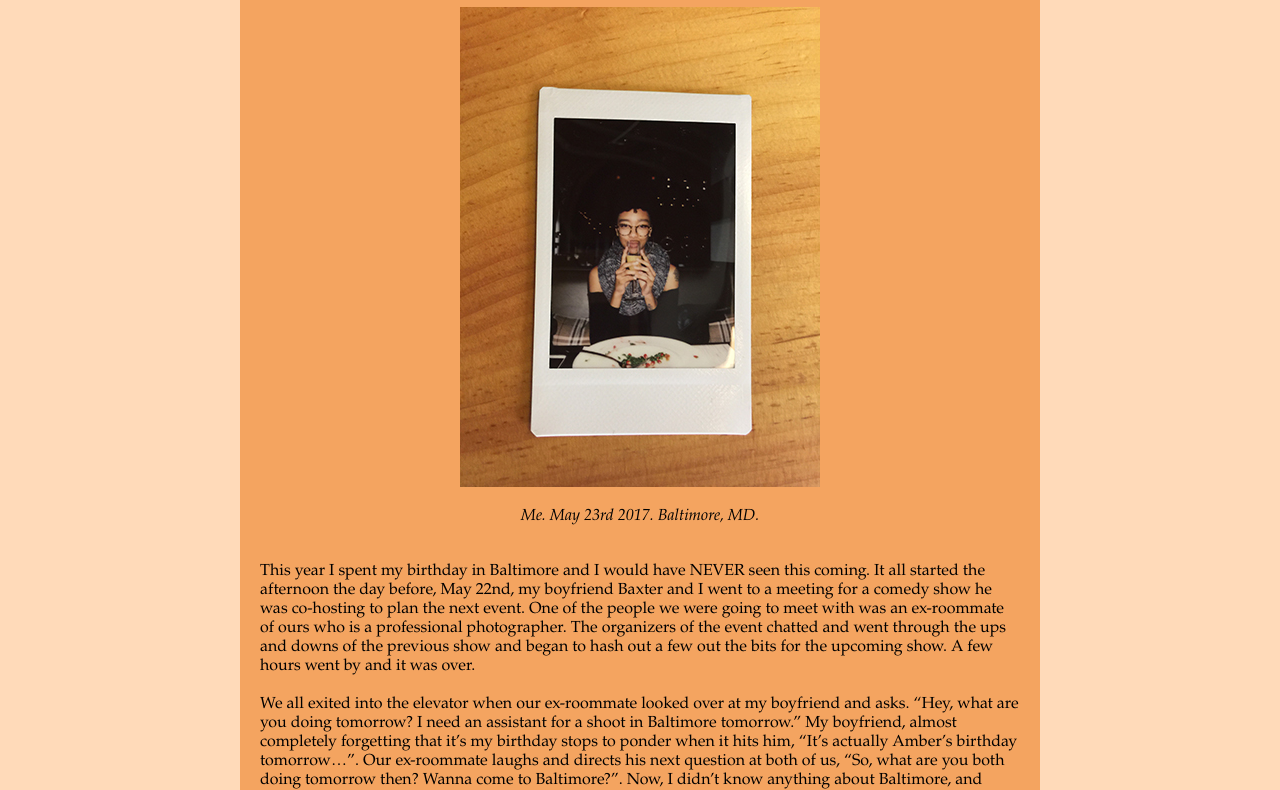
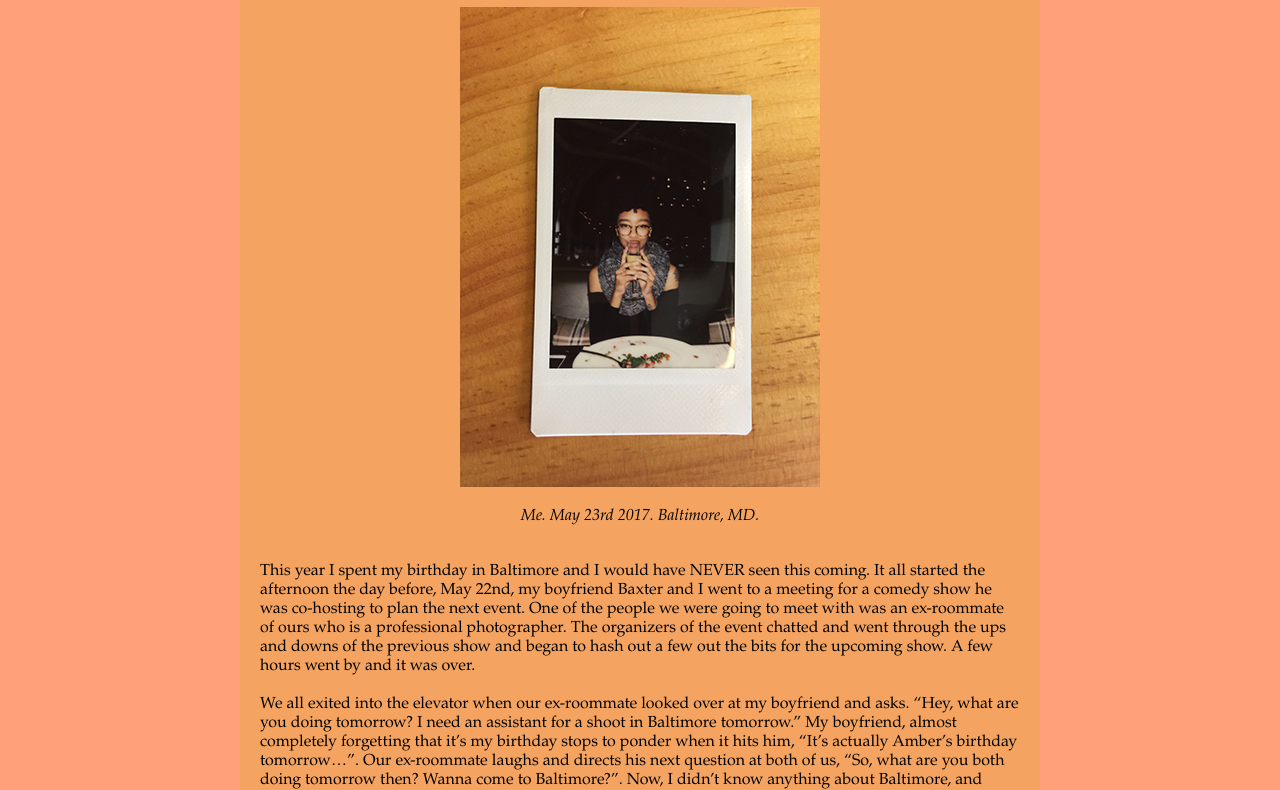
Before and after one commit to amber2394/amber2394.github.io, a plain HTML site: page index.html in a window 1280 px wide. Shown: the part 112-902 px from the top of the page. Drawn offline with Linux system fonts and the light colour scheme.

Commit message:
Adds stylesheet

```diff
--- a/index.html
+++ b/index.html
@@ -15,9 +15,10 @@ li {
     float: left;
 }
 </style>
+<link rel="stylesheet" type="text/css" href="style.css">
 </head>
 
-<body style="background-color:peachpuff;">
+<body>
 
 <nav>
   <ul>
--- /dev/null
+++ b/style.css
@@ -0,0 +1,3 @@
+body {
+  background-color: #FFA07A;
+}
```
